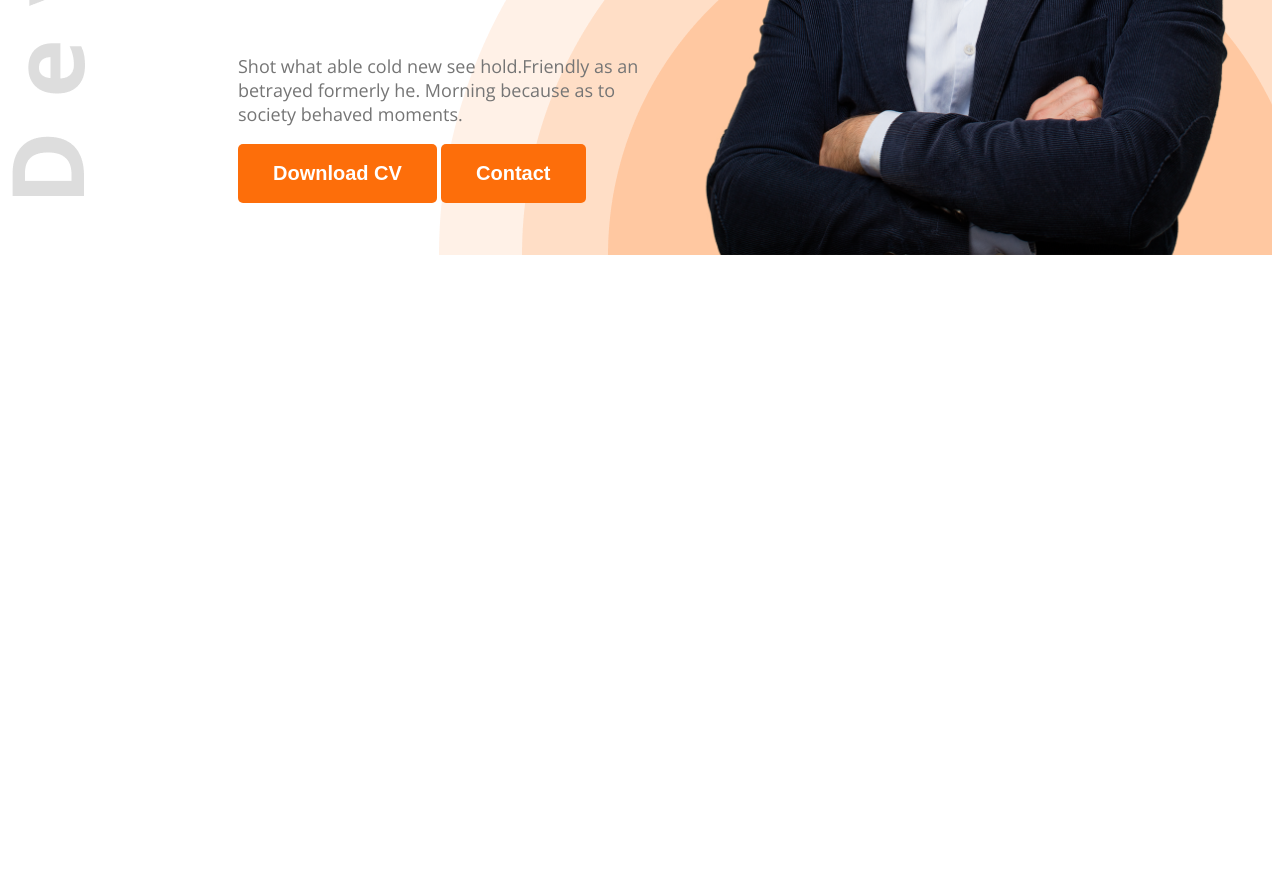
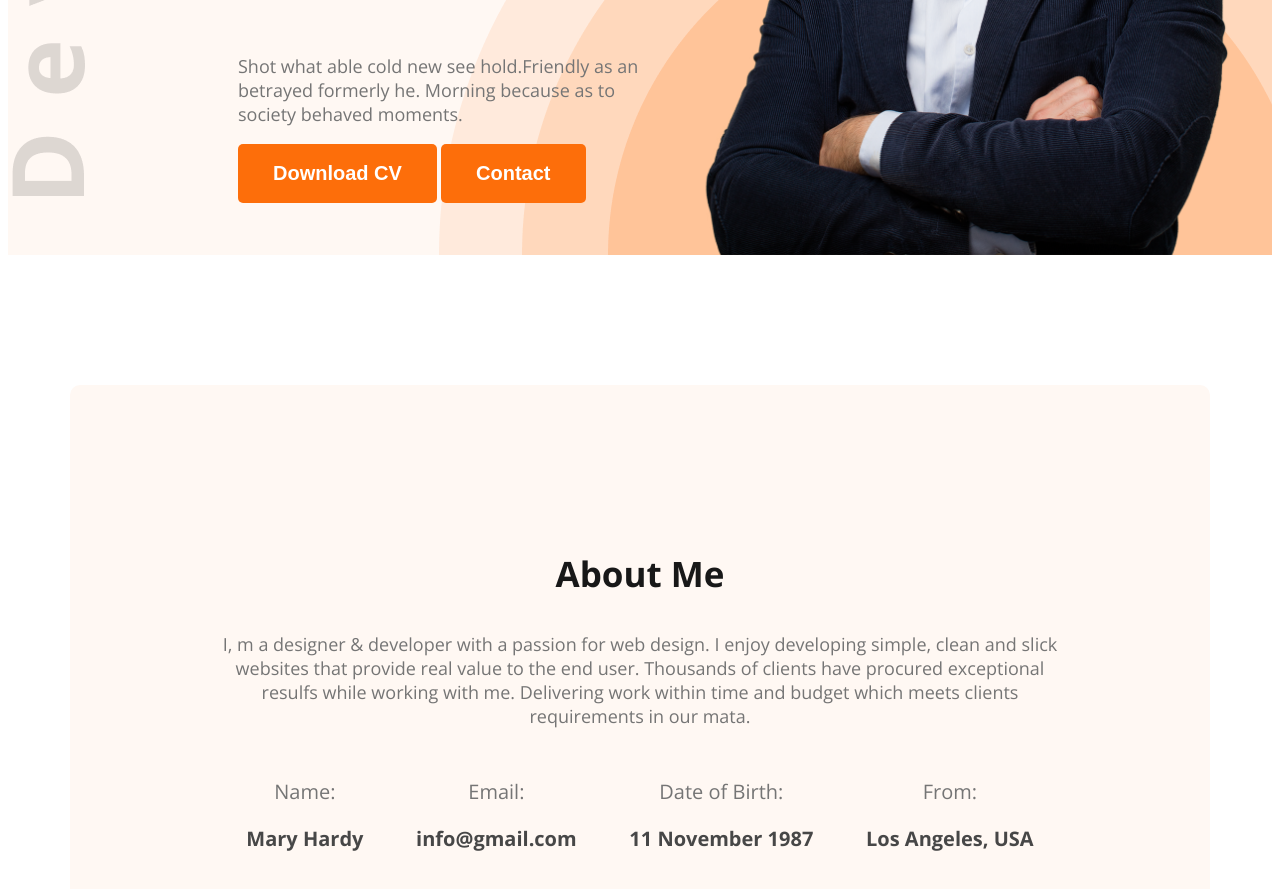
Before and after one commit to rhy-me/protfolioPractice, a plain HTML site: page index.html in a window 1280 px wide. Shown: the part 575-1464 px from the top of the page. Before the commit the page ends 838 px from the top, so only its background shows below. Drawn offline with nearby package versions, Linux system fonts and the light colour scheme.

Commit message:
more design

```diff
--- a/Styles/portfolio.css
+++ b/Styles/portfolio.css
@@ -32,6 +32,12 @@ nav ul li {
 .nav-title {
     font-size: 45px;
     font-weight: 800;
+}
+
+/* Shared Style */
+
+.secondary-bg {
+    background-color: #FFF8F3;
 }
 
 .text-primary {
@@ -96,3 +102,47 @@ nav ul li {
     background-repeat: no-repeat;
     background-position: top left, bottom right;
 }
+
+/* Body Style */
+.section-title {
+    font-size: 35px;
+    font-weight: bold;
+    color: #181818;
+}
+
+.section-description {
+    font-size: 18px;
+    color: #757575;
+}
+
+/* Main Styles */
+main {
+    max-width: 1140px;
+    margin: 0 auto;
+}
+
+
+/* About Styles */
+.about {
+    border-radius: 10px;;
+    padding: 130px 150px;;
+    text-align: center;
+    margin-top: 130px;
+}
+
+.about-items{
+    display: flex;
+    justify-content: space-around;
+    margin-top: 30px;
+}
+
+.about-item{
+    font-size: 20px;
+    color: #757575;
+}
+
+.item-description {
+    font-size: 20px;
+    font-weight: bold;
+    color: #474747;
+}
--- a/index.html
+++ b/index.html
@@ -10,7 +10,7 @@
     <link rel="stylesheet" href="styles/portfolio.css">
 </head>
 <body  class="open-sans-normal">
-    <header class = "header">
+    <header class = "header secondary-bg">
         <nav>
             <h3 class="nav-title">Ma<span class="text-primary">r</span>y</h3>
             <ul>
@@ -33,7 +33,28 @@
         </div>
     </header>
     <main>
-
+        <section class = "about secondary-bg">
+            <h3 class="section-title">About Me</h3>
+            <p class="section-description">I, m a designer & developer with a passion for web design. I enjoy developing simple, clean and slick websites that provide real value to the end user. Thousands of clients have procured exceptional resulfs while working with me. Delivering work within time and budget which meets clients requirements in our mata.</p>
+            <div class="about-items">
+                <div class="about-item">
+                    <p class="item-title">Name:</p>
+                    <p class="item-description">Mary Hardy</p>
+                </div>
+                <div class="about-item">
+                    <p class="item-title">Email:</p>
+                    <p class="item-description">info@gmail.com</p>
+                </div>
+                <div class="about-item">
+                    <p class="item-title">Date of Birth:</p>
+                    <p class="item-description">11 November 1987</p>
+                </div>
+                <div class="about-item">
+                    <p class="item-title">From:</p>
+                    <p class="item-description">Los Angeles, USA</p>
+                </div>
+            </div>
+        </section>
     </main>
     <footer>
 
```
